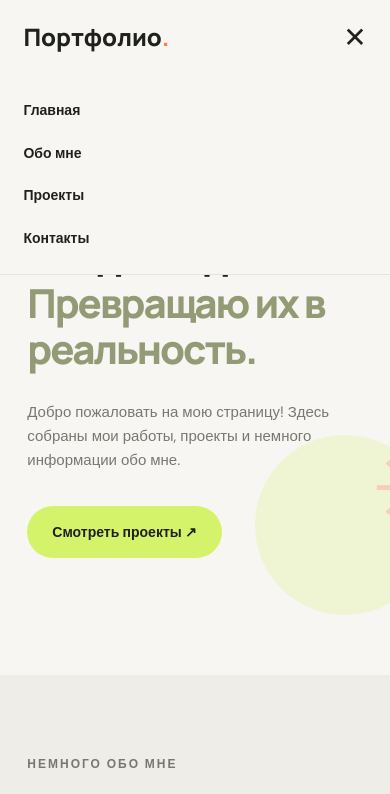
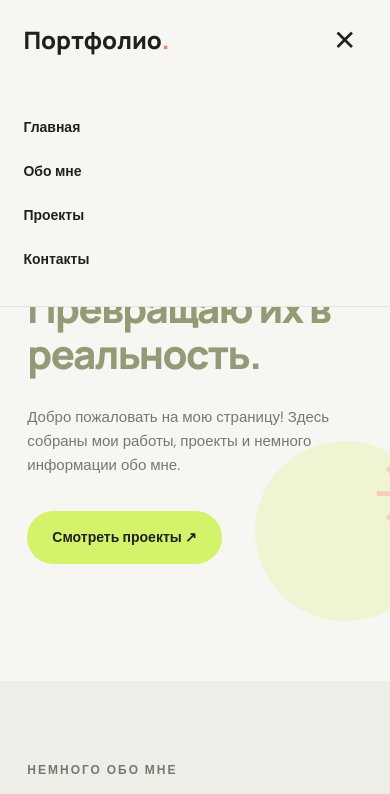
Before and after one commit to Fedorov710/my-portfolio-2026, a plain HTML site: page index.html in a window 390 px wide. Both pictures are taken after a click on the button "Открыть меню". Shown: the top 794 px of the page. Drawn offline with Linux system fonts and the light colour scheme.

Commit message:
Update styles.css.
Restored and updated CSS styles for the application, including root variables, layout, and responsive design.

```diff
--- a/styles.css
+++ b/styles.css
@@ -1,4 +1,3 @@
-
 :root {
   --paper: #f7f6f2;
   --ink: #20211e;
@@ -30,6 +29,17 @@ a {
   text-decoration: none;
 }
 
+/* Этап 1: видимая рамка при навигации с клавиатуры */
+:focus-visible {
+  outline: 2px solid var(--ink);
+  outline-offset: 3px;
+}
+
+.contact :focus-visible,
+.footer :focus-visible {
+  outline-color: var(--lime);
+}
+
 .header {
   position: sticky;
   top: 0;
@@ -39,6 +49,7 @@ a {
   justify-content: space-between;
   padding: 22px 8%;
   background: rgba(247, 246, 242, 0.92);
+  -webkit-backdrop-filter: blur(12px);
   backdrop-filter: blur(12px);
   border-bottom: 1px solid var(--line);
 }
@@ -70,6 +81,8 @@ a {
 
 .menu-toggle {
   display: none;
+  min-width: 44px;
+  min-height: 44px;
   border: 0;
   background: none;
   font-size: 28px;
@@ -109,7 +122,7 @@ h1, h2, h3 {
 .hero h1 {
   font-size: clamp(42px, 6vw, 76px);
   font-weight: 800;
-  letter-spacing: -3px;
+  letter-spacing: -0.04em;
 }
 
 .hero h1 span {
@@ -218,7 +231,7 @@ h1, h2, h3 {
   height: 46px;
   border-radius: 50%;
   background: var(--lime);
-  font-weight: 800;
+  font-weight: 700;
   margin-bottom: 30px;
 }
 
@@ -287,9 +300,15 @@ h1, h2, h3 {
     right: 0;
     padding: 25px 6%;
     flex-direction: column;
-    gap: 20px;
+    gap: 0;
     background: var(--paper);
     border-bottom: 1px solid var(--line);
+  }
+
+  .nav a {
+    display: flex;
+    align-items: center;
+    min-height: 44px;
   }
 
   .nav.active {
@@ -307,10 +326,6 @@ h1, h2, h3 {
     right: -45px;
     top: 75%;
     opacity: 0.35;
-  }
-
-  .hero h1 {
-    letter-spacing: -2px;
   }
 
   .section {
```
